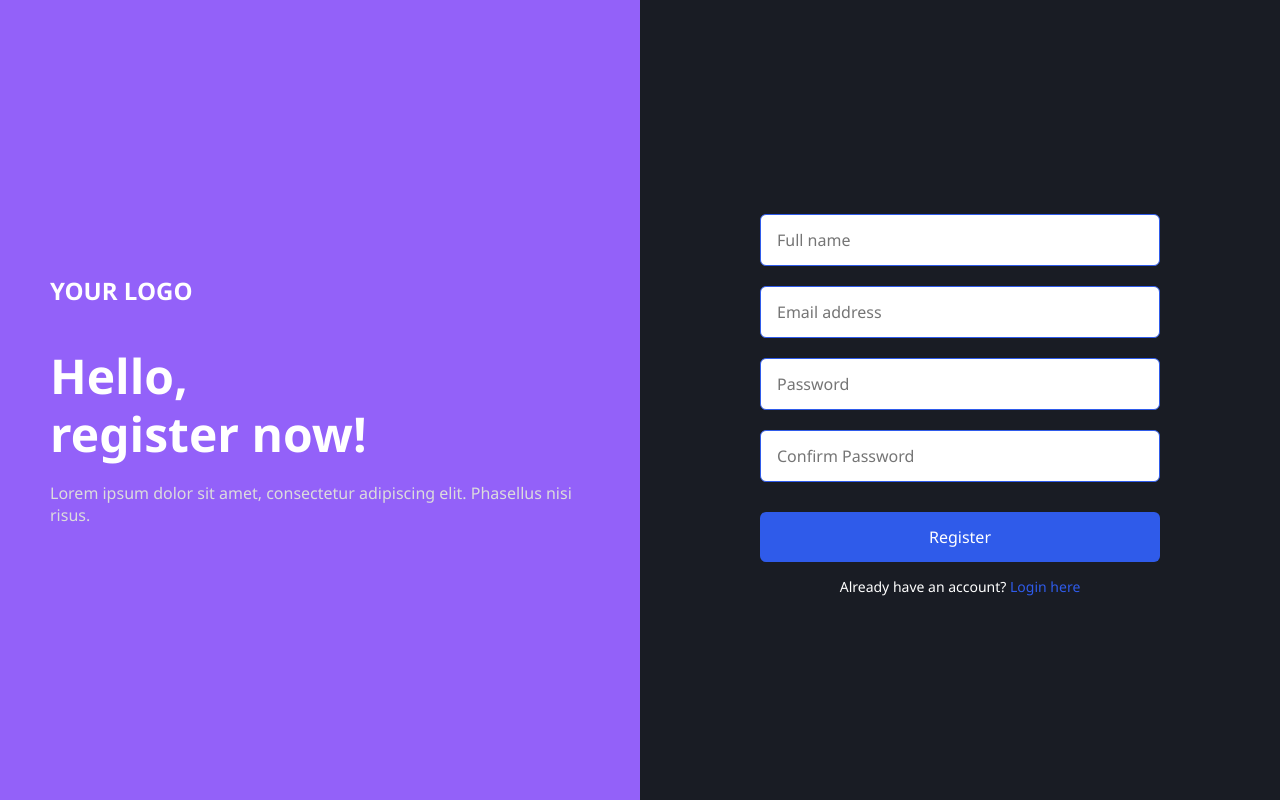
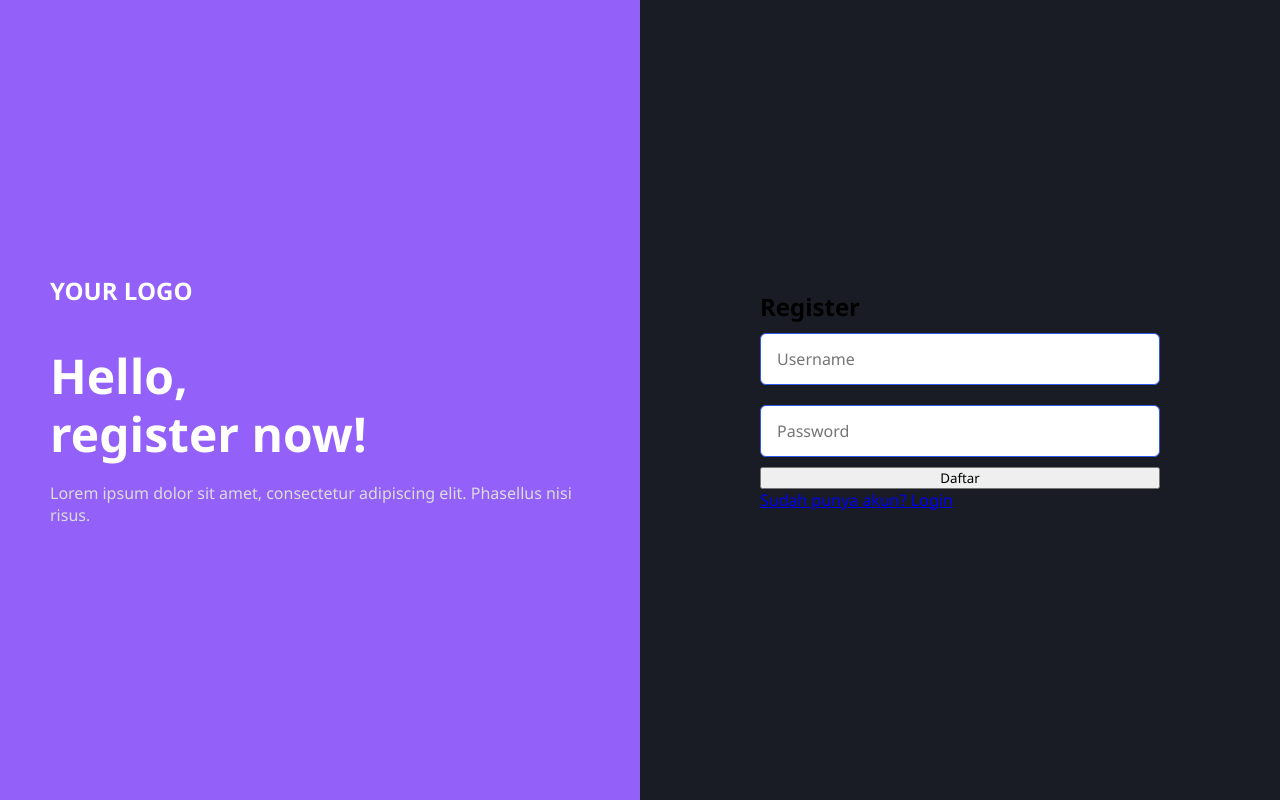
Before and after one commit to 481n4y4/Kelompok1-TA, a PHP site: page /register.php in a window 1280 px wide. Run offline with PHP 8.4, Linux system fonts and the light colour scheme.

Commit message:
perbaikan register

```diff
--- a/register.php
+++ b/register.php
@@ -16,7 +16,7 @@ if ($_SERVER["REQUEST_METHOD"] == "POST") {
 }
 ?>
 
-<link rel="stylesheet" href="css/register.css">
+<link rel="stylesheet" href="./css/register.css">
 
 <body>
   <div class="container">
@@ -26,13 +26,13 @@ if ($_SERVER["REQUEST_METHOD"] == "POST") {
       <p>Lorem ipsum dolor sit amet, consectetur adipiscing elit. Phasellus nisi risus.</p>
     </div>
     <div class="right-box">
-      <form action="register_process.php" method="POST">
-        <input type="text" name="fullname" placeholder="Full name" required>
-        <input type="email" name="email" placeholder="Email address" required>
-        <input type="password" name="password" placeholder="Password" required>
-        <input type="password" name="confirm_password" placeholder="Confirm Password" required>
-        <button type="submit" class="btn">Register</button>
-        <p class="login-link">Already have an account? <a href="login.php">Login here</a></p>
+      <form method="post">
+          <h2>Register</h2>
+          <?php if (!empty($error)) echo "<p style='color:red;'>$error</p>"; ?>
+          <input type="text" name="username" placeholder="Username" required>
+          <input type="password" name="password" placeholder="Password" required>
+          <button type="submit">Daftar</button>
+          <a href="login.php">Sudah punya akun? Login</a>
       </form>
     </div>
   </div>
```
Also changed, not shown: login.php (+5 -10 lines).
